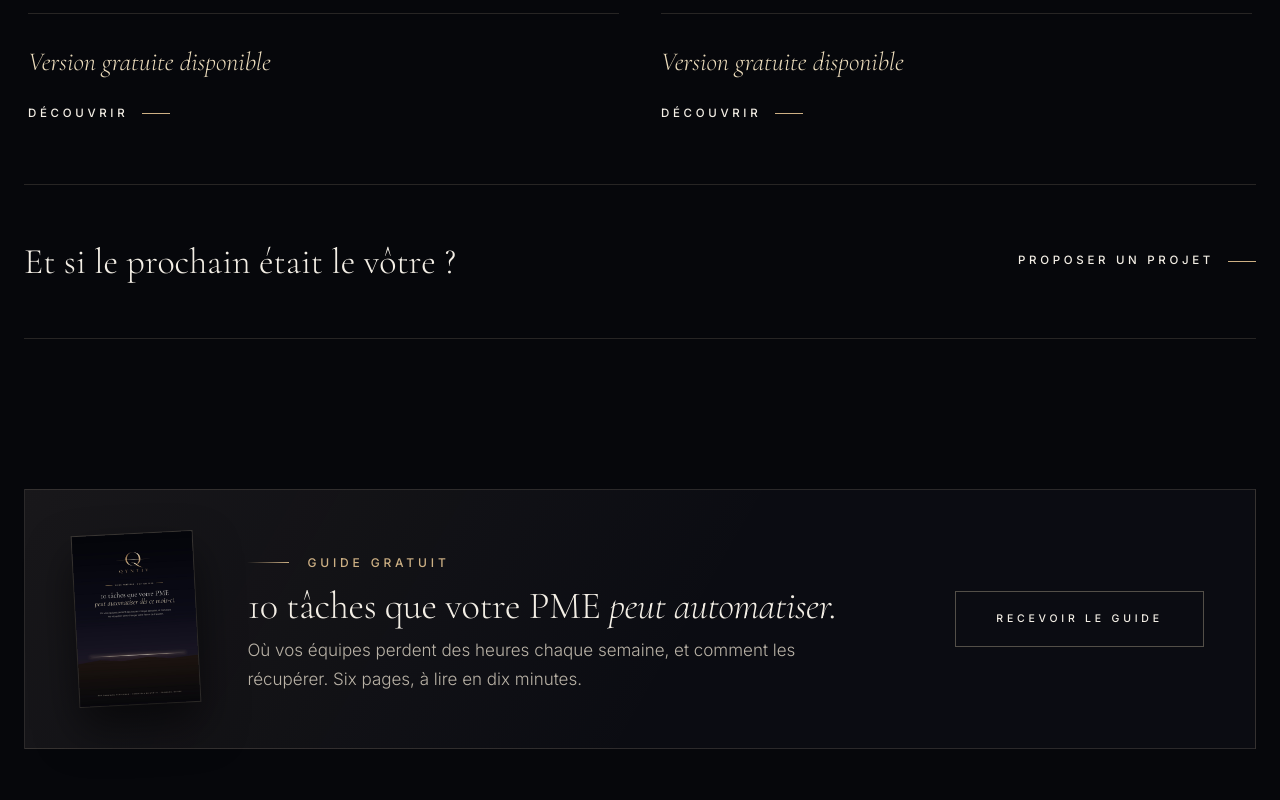
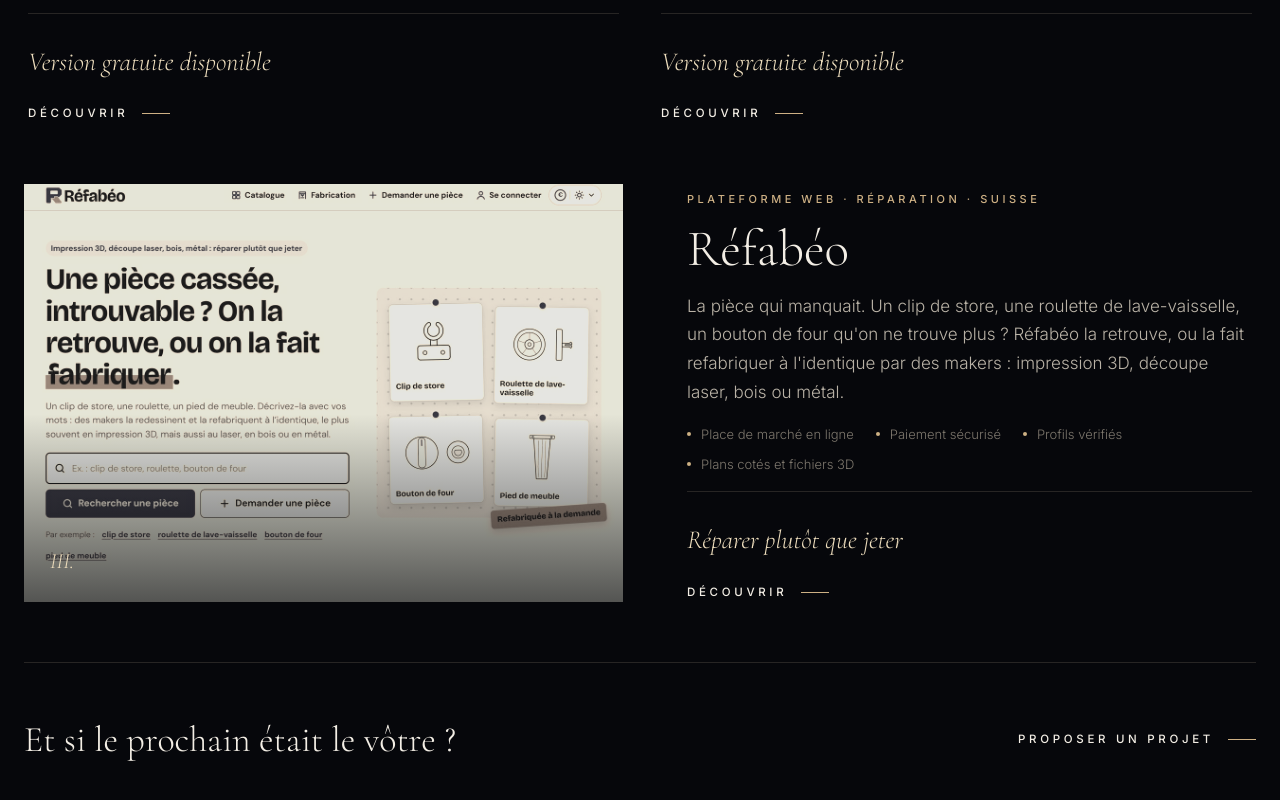
Before and after one commit to Labstral/qyntiv-site, a plain HTML site: page index.html in a window 1280 px wide. Shown: the part 2653-3453 px from the top of the page. Drawn offline with Linux system fonts and the light colour scheme.

Commit message:
Réalisations : ajout de Réfabéo (refabeo.com)
Co-Authored-By: Claude Opus 5.5 <noreply@anthropic.com>

```diff
--- a/assets/css/site.css
+++ b/assets/css/site.css
@@ -165,6 +165,12 @@ h2 em { font-style: italic; }
 .prix { font-family: var(--serif); font-size: 26px; font-weight: 300; }
 .prix small { font-family: var(--sans); font-size: 12px; color: var(--ivoire-faible); letter-spacing: 0.08em; margin-left: 6px; }
 .oeuvre .liens { display: flex; gap: 30px; flex-wrap: wrap; }
+/* Réalisation en pleine largeur (troisième ligne) : image à gauche, texte à droite */
+@media (min-width: 761px) {
+  .oeuvre.large { grid-column: 1 / -1; flex-direction: row; gap: 34px; margin-top: 26px; }
+  .oeuvre.large .visuel { flex: 0 0 calc(50% - 17px); }
+  .oeuvre.large .texte { padding: 6px 4px 0 30px; }
+}
 .prochainement { grid-column: 1 / -1; display: flex; align-items: center; justify-content: space-between; gap: 30px; padding: 46px 0; border-top: 1px solid var(--filet); border-bottom: 1px solid var(--filet); margin-top: 26px; flex-wrap: wrap; }
 .prochainement p { font-family: var(--serif); font-size: clamp(26px, 3vw, 36px); font-weight: 300; }
 .prochainement span { color: var(--ivoire-faible); }
--- a/index.html
+++ b/index.html
@@ -13,7 +13,7 @@
   <link rel="icon" href="/assets/img/qyntiv-icone-512.png" type="image/png" sizes="512x512">
   <link rel="apple-touch-icon" href="/apple-touch-icon.png">
   <link rel="preload" href="/assets/fonts/cormorant.woff2?v=2" as="font" type="font/woff2" crossorigin>
-  <link rel="stylesheet" href="/assets/css/site.css?v=2026112001">
+  <link rel="stylesheet" href="/assets/css/site.css?v=2026112802">
   <meta property="og:title" content="Qyntiv · Logiciels sur mesure, conçus en Suisse">
   <meta property="og:description" content="Des logiciels d'exception, conçus pour votre entreprise. Studio suisse basé à Fribourg.">
   <meta property="og:url" content="https://qyntiv.com/">
@@ -108,7 +108,7 @@
             <span class="etiquette">Nos réalisations</span>
             <h2>Conçus par Qyntiv,<br><em>vendus dans le monde entier.</em></h2>
           </div>
-          <p class="apparait d1">Avant de concevoir le vôtre, nous concevons nos propres logiciels. Ils sont la meilleure preuve de ce que nous savons faire : la même exigence, le même soin du détail.</p>
+          <p class="apparait d1">Avant de concevoir le vôtre, nous concevons nos propres logiciels et plateformes. Ils sont la meilleure preuve de ce que nous savons faire : la même exigence, le même soin du détail.</p>
         </div>
 
         <div class="collection">
@@ -147,6 +147,26 @@
                 <span class="prix mention">Version gratuite disponible</span>
                 <div class="liens">
                   <a class="lien" href="/ordalis/">Découvrir <span class="trait"></span></a>
+                </div>
+              </div>
+            </div>
+          </article>
+
+          <article class="oeuvre large apparait">
+            <a class="visuel" href="https://refabeo.com/" aria-label="Découvrir Réfabéo">
+              <img src="/assets/img/refabeo-cover.jpg" alt="L'accueil de Réfabéo : une pièce cassée, introuvable, on la retrouve ou on la fait fabriquer" loading="lazy">
+              <span class="cadre-or"></span>
+              <span class="numero">III.</span>
+            </a>
+            <div class="texte">
+              <span class="categorie">Plateforme web · Réparation · Suisse</span>
+              <h3>Réfabéo</h3>
+              <p>La pièce qui manquait. Un clip de store, une roulette de lave-vaisselle, un bouton de four qu'on ne trouve plus ? Réfabéo la retrouve, ou la fait refabriquer à l'identique par des makers : impression 3D, découpe laser, bois ou métal.</p>
+              <div class="details"><span>Place de marché en ligne</span><span>Paiement sécurisé</span><span>Profils vérifiés</span><span>Plans cotés et fichiers 3D</span></div>
+              <div class="bas">
+                <span class="prix mention">Réparer plutôt que jeter</span>
+                <div class="liens">
+                  <a class="lien" href="https://refabeo.com/">Découvrir <span class="trait"></span></a>
                 </div>
               </div>
             </div>
```
Also changed, not shown: 404.html (+1 -1 lines), conditions-generales/index.html (+1 -1 lines), conseils/prix-logiciel-sur-mesure-suisse/index.html (+1 -1 lines), en/custom/index.html (+1 -1 lines), en/index.html (+22 -2 lines), en/legal-notice/index.html (+1 -1 lines), en/ordalis/index.html (+1 -1 lines), guide/cabinets/index.html (+1 -1 lines), guide/construction/index.html (+1 -1 lines), guide/fiduciaires/index.html (+1 -1 lines), guide/immobilier/index.html (+1 -1 lines), guide/index.html (+1 -1 lines), guide/protection-des-donnees/index.html (+1 -1 lines), mentions-legales/index.html (+1 -1 lines), 3 more files.
